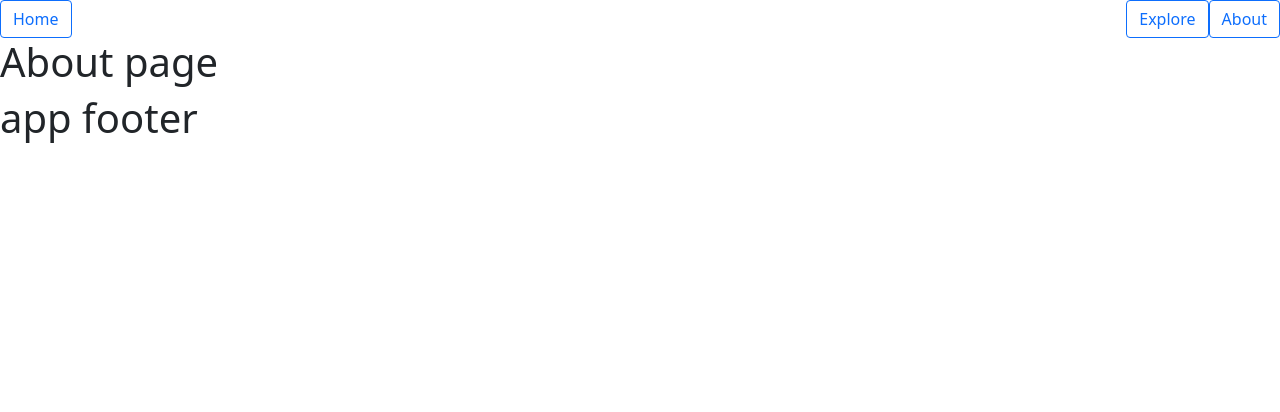
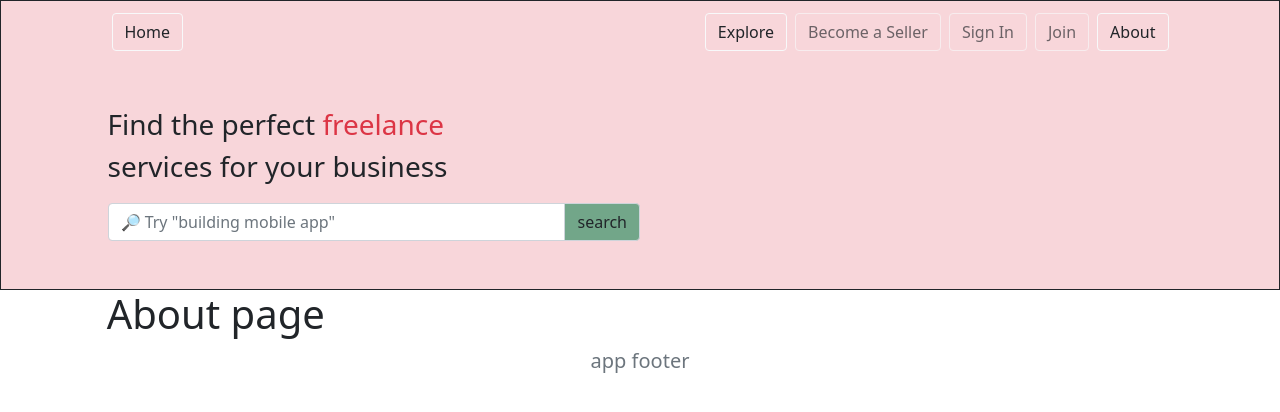
Before and after one commit to Yonatan-Shitrit/FreeLancer-front, a Vue app: page /#/about in a window 1280 px wide. Shown: the top 412 px of the page. Built offline with nearby package versions, Linux system fonts and the light colour scheme.

Commit message:
add some bootstrap css

```diff
--- a/src/components/app-footer.vue
+++ b/src/components/app-footer.vue
@@ -1,5 +1,5 @@
 <template>
-  <h1>app footer</h1>
+  <p class="lead fs-5 text-secondary text-center">app footer</p>
 </template>
 
 <script>
--- a/src/components/app-header.vue
+++ b/src/components/app-header.vue
@@ -1,19 +1,42 @@
 <template>
-<section class="">
-    <div class="row">
-        <div class="col-4">
-        <router-link to="/"> <button class="btn btn-outline-primary">Home</button></router-link>
+<section class="full-header pt-2 border border-dark bg-danger" style="--bs-bg-opacity: .2;">
+<section class="navBar col-10 m-auto mb-5">
+
+    <div class="d-flex bd-highlight">
+      <div class="p-1 flex-grow-1 bd-highlight">
+          <router-link to="/"> <button class="btn btn-outline-light text-dark">Home</button></router-link>
+      </div>
+      <div class="p-1 bd-highlight">
+          <router-link to="/gig"> <button class="btn btn-outline-light text-dark float-end" >Explore</button></router-link>
+      </div>
+      <div class="p-1 bd-highlight">
+          <router-link to="/"> <button class="btn btn-outline-light text-dark float-end" disabled>Become a Seller</button></router-link>
+      </div>
+      <div class="p-1 bd-highlight">
+          <router-link to="/"> <button class="btn btn-outline-light text-dark float-end" disabled>Sign In</button></router-link>
+      </div>
+      <div class="p-1 bd-highlight">
+          <router-link to="/"> <button class="btn btn-outline-light text-dark float-end" disabled>Join</button></router-link>
+      </div>
+      <div class="p-1 bd-highlight">
+          <router-link to="/about"> <button class="btn btn-outline-light text-dark float-end">About</button></router-link>
+      </div>
+    </div>
+
+    </section>
+    <section class="search-home col-10 m-auto mt-5">
+        <div class="col-6">
+            <p class="lead fs-3">
+                Find the perfect <span class="text-danger">freelance</span> <br>
+                services for your business
+            </p>
+            <div class="input-group mb-5">
+              <input type="text" class="form-control" :placeholder="searchPlaceHolder" aria-label="search" aria-describedby="basic-addon1">
+              <span class="input-group-text bg-success" style="--bs-bg-opacity: .6;" id="basic-addon1">search</span>
+            </div>
 
         </div>
-        <div class="col-2">
-
-        </div>
-        <div class="col-6">
-            <router-link to="/about"> <button class="btn btn-outline-primary float-end">About</button></router-link>
-            <router-link to="/gig"> <button class="btn btn-outline-primary float-end">Explore</button></router-link>
-        </div>
-    </div>
-
+    </section>
 
 </section>
 
@@ -21,7 +44,11 @@
 
 <script>
 export default {
-
+    computed:{
+        searchPlaceHolder(){
+            return `🔎 Try "building mobile app"`
+        }
+    }
 }
 </script>
 
--- a/src/views/about.vue
+++ b/src/views/about.vue
@@ -1,5 +1,7 @@
 <template>
+<section class="col-10 m-auto">
   <h1>About page</h1>
+</section>
 </template>
 
 <script>
--- a/src/views/gig-details.vue
+++ b/src/views/gig-details.vue
@@ -1,5 +1,7 @@
 <template>
+<section class="col-10 m-auto">
   <h1>gig-details</h1>
+  </section>
 </template>
 
 <script>
--- a/src/views/gig-edit.vue
+++ b/src/views/gig-edit.vue
@@ -1,5 +1,7 @@
 <template>
+<section class="col-10 m-auto">
   <h1>gig-edit</h1>
+  </section>
 </template>
 
 <script>
--- a/src/views/gig-explore.vue
+++ b/src/views/gig-explore.vue
@@ -1,5 +1,7 @@
 <template>
+<section class="col-10 m-auto">
   <h1>gig-explore</h1>
+  </section>
 </template>
 
 <script>
--- a/src/views/home.vue
+++ b/src/views/home.vue
@@ -1,5 +1,7 @@
 <template>
+<section class="col-10 m-auto">
   <h1>Home page</h1>
+  </section>
 </template>
 
 <script>
```
